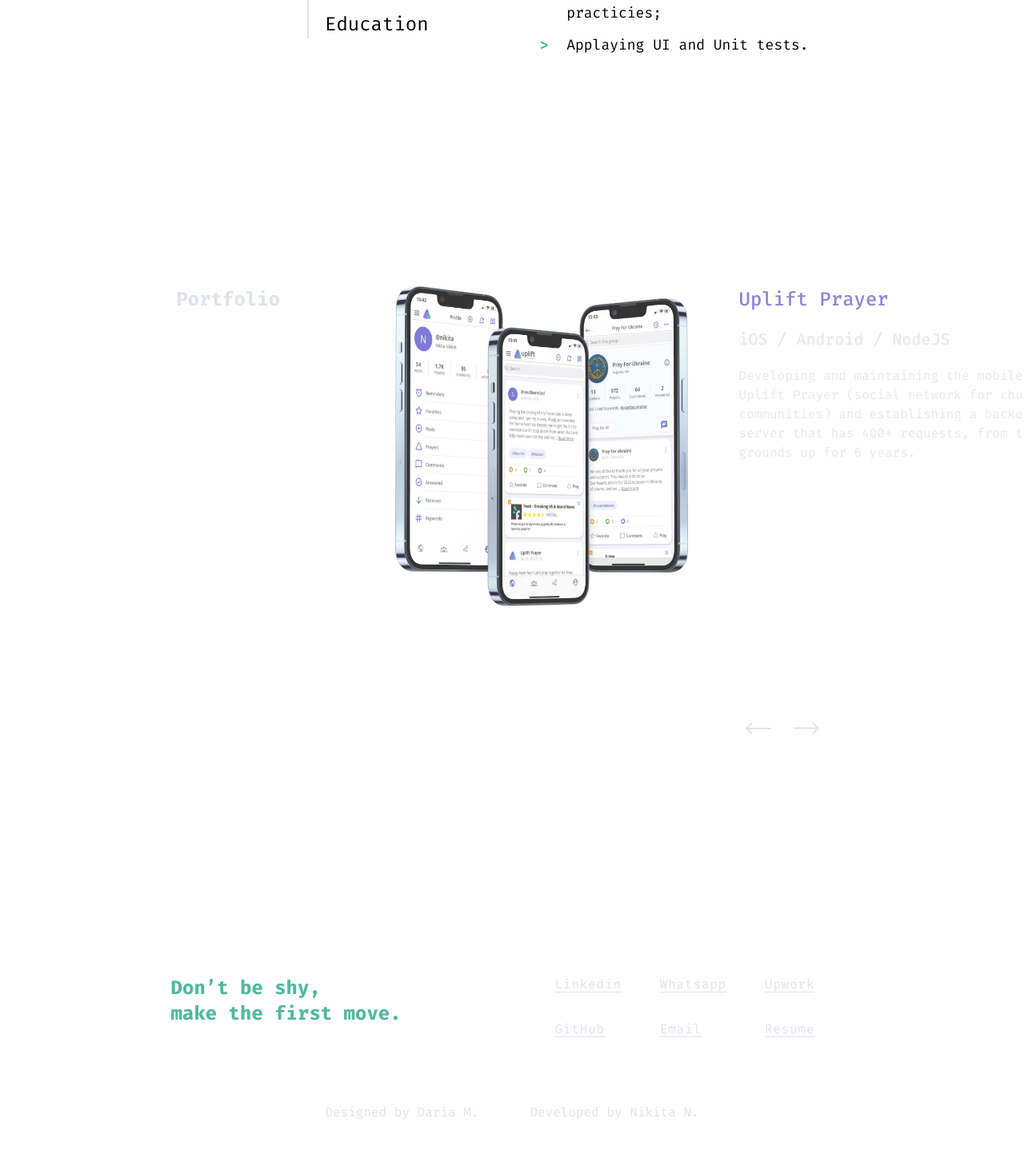
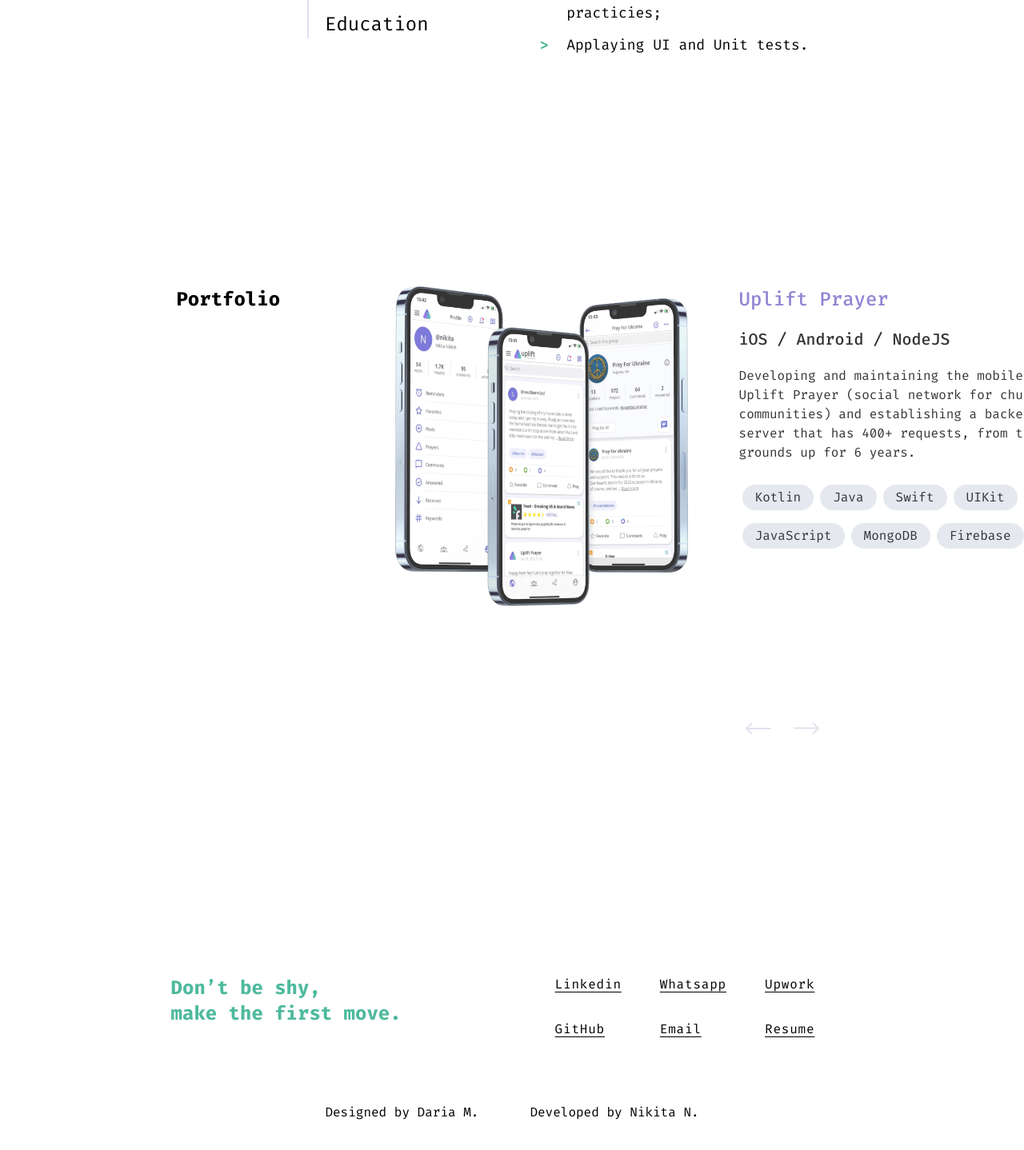
Before and after one commit to Ninise/nikita_website_v2, a Next.js app: page / in a window 1280 px wide. Shown: the part 3036-4474 px from the top of the page at 80% size. Built offline with nearby package versions, Linux system fonts and the light colour scheme; what tailwindcss-animated would draw is missing.

Commit message:
convert to light/dark theme

```diff
--- a/src/components/home/HomeFooter.tsx
+++ b/src/components/home/HomeFooter.tsx
@@ -25,13 +25,13 @@
               }>
               <a
                 href='https://www.linkedin.com/in/ninise/'
-                className='text-dark-white tracking-wider underline underline-offset-4'>
+                className='text-black dark:text-dark-white tracking-wider underline underline-offset-4'>
                 Linkedin
               </a>
 
               <a
                 href='https://github.com/ninise'
-                className='text-dark-white tracking-wider underline underline-offset-4'>
+                className='text-black dark:text-dark-white tracking-wider underline underline-offset-4'>
                 GitHub
               </a>
             </div>
@@ -43,13 +43,13 @@
               }>
               <a
                 href='https://api.whatsapp.com/send?phone=14375451337'
-                className='text-dark-white tracking-wider underline underline-offset-4'>
+                className='text-black dark:text-dark-white tracking-wider underline underline-offset-4'>
                 Whatsapp
               </a>
 
               <a
                 href='mailto:nikitin.ninise@gmail.com'
-                className='text-dark-white tracking-wider underline underline-offset-4'>
+                className='text-black dark:text-dark-white tracking-wider underline underline-offset-4'>
                 Email
               </a>
             </div>
@@ -61,13 +61,13 @@
               }>
               <a
                 href='https://www.upwork.com/freelancers/~01890cef721cd87654'
-                className='text-dark-white tracking-wider underline underline-offset-4'>
+                className='text-black dark:text-dark-white tracking-wider underline underline-offset-4'>
                 Upwork
               </a>
 
               <a
                 href='/Nikita_Nikitin_Software_Engineer.pdf'
-                className='text-dark-white tracking-wider underline underline-offset-4'>
+                className='text-black dark:text-dark-white tracking-wider underline underline-offset-4'>
                 Resume
               </a>
             </div>
@@ -78,13 +78,13 @@
           <div className='flex flex-row justify-center gap-x-16 mt-12'>
             <a
               href='#'
-              className='text-dark-white max-sm:text-xs'>
+              className='text-black dark:text-dark-white max-sm:text-xs'>
               Designed by Daria M.
             </a>
 
             <a
               href='#'
-              className='text-dark-white max-sm:text-xs'>
+              className='text-black dark:text-dark-white max-sm:text-xs'>
               Developed by Nikita N.
             </a>
           </div>
--- a/src/components/home/HomeMenu.tsx
+++ b/src/components/home/HomeMenu.tsx
@@ -15,7 +15,7 @@
   return (
     <div
       id='menu'
-      className='fixed z-30 w-full h-full bg-menu-back justify-center items-top duration-700'>
+      className='fixed z-30 w-full h-full bg-dark-white dark:bg-menu-back justify-center items-top duration-700'>
       <div className='flex flex-col mt-52 z-50 px-[10%]'>
         <button
           className={
@@ -46,14 +46,14 @@
         <div className='flex flex-row self-center mt-18 z-30 gap-40 max-xl:gap-20 max-sm:gap-5 text-dark-white text-2xl text-medium max-xl:text-xl max-sm:text-sm'>
           <Link href='#about'>
             <p
-              className='hover:text-white duration-300'
+              className='text-black dark:text-dark-white dark:hover:text-white duration-300'
               onClick={(e) => fun()}>
               About
             </p>
           </Link>
           <Link href='#skills'>
             <p
-              className='hover:text-white duration-300'
+              className='text-black dark:text-dark-white dark:hover:text-white duration-300'
               onClick={(e) => fun()}>
               Skills
             </p>
@@ -61,14 +61,14 @@
 
           <Link href='#experience'>
             <p
-              className='hover:text-white duration-300'
+              className='text-black dark:text-dark-white dark:hover:text-white duration-300'
               onClick={(e) => fun()}>
               Experience
             </p>
           </Link>
           <Link href='#portfolio'>
             <p
-              className='hover:text-white duration-300'
+              className='text-black dark:text-dark-white dark:hover:text-white duration-300'
               onClick={(e) => fun()}>
               Portfolio
             </p>
--- a/src/components/home/HomoPortfolio.tsx
+++ b/src/components/home/HomoPortfolio.tsx
@@ -5,8 +5,8 @@
 
 const SkillBubbleItem = ({ text }: { text: string }) => {
   return (
-    <div className='flex rounded-full bg-skill-bubble-back mx-1 my-2'>
-      <p className='text-base px-4 py-1 text-white max-xl:text-sm max-sm:text-xs'>
+    <div className='flex rounded-full bg-dark-white hover:bg-metal dark:bg-skill-bubble-back dark:hover:bg-dark-blue mx-1 my-2'>
+      <p className='text-base px-4 py-1 text-black hover:text-white dark:text-white max-xl:text-sm max-sm:text-xs'>
         {text}
       </p>
     </div>
@@ -47,10 +47,10 @@
         <h1 className='text-purple text-2xl font-medium max-xl:text-xl'>
           {data.title}
         </h1>
-        <h2 className='text-dark-white text-xl font-medium max-xl:text-lg'>
+        <h2 className='text-black dark:text-dark-white text-xl font-medium max-xl:text-lg'>
           {data.tech}
         </h2>
-        <p className='text-dark-white text-base font-normal max-xl:text-sm'>
+        <p className='text-black dark:text-dark-white text-base font-normal max-xl:text-sm'>
           {data.desc}
         </p>
 
@@ -206,7 +206,7 @@
       ref={ref}>
       <div className='w-9/12 justify-self-center max-xl:w-11/12 max-sm:w-full'>
         <div className='flex max-xl:flex-col flex-row justify-between justify-self-center space-x-36 max-xl:space-x-0'>
-          <h2 className='min-w-max text-menu-button text-2xl font-bold max-xl:pb-16'>
+          <h2 className='min-w-max text-black dark:text-menu-button text-2xl font-bold max-xl:pb-16'>
             Portfolio
           </h2>
           <div className='flex flex-col min-w-full'>
```
